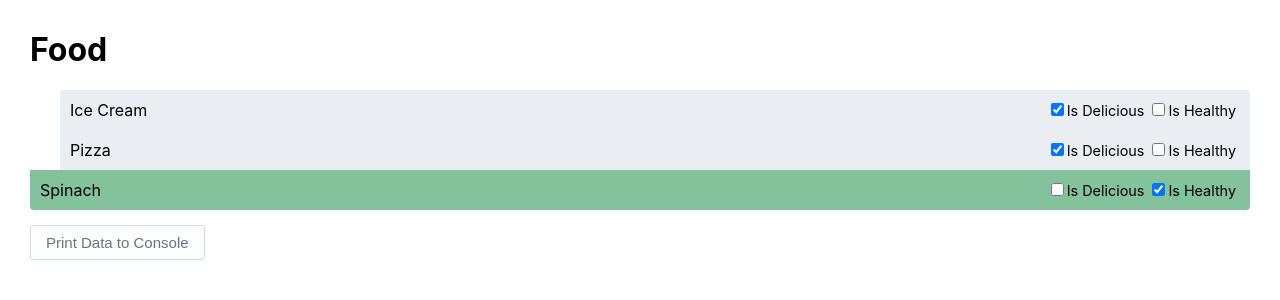
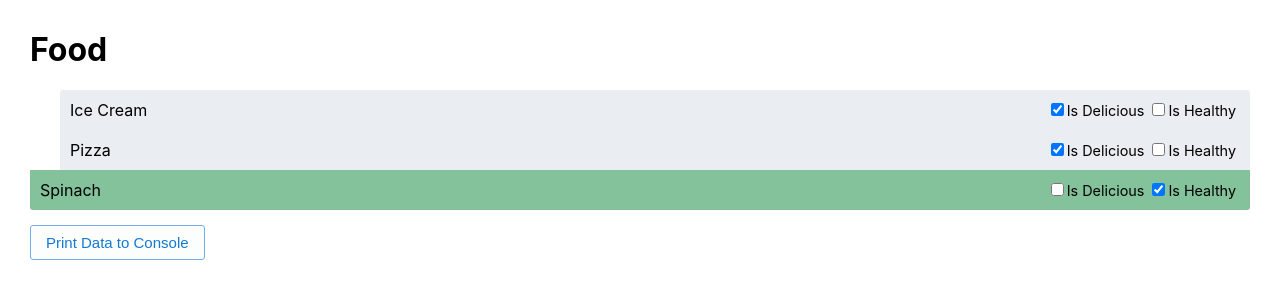
Before and after one commit to sprazzeus/modulz-challenge, a React (Create React App) app: page / in a window 1280 px wide. Shown: the top 300 px of the page. Built offline with nearby package versions, Linux system fonts and the light colour scheme.

Commit message:
Change button to blue, update list border radius values

```diff
--- a/src/FoodList.js
+++ b/src/FoodList.js
@@ -99,7 +99,7 @@ const Row = ({ item }) => {
 const StyledFoodList = styled.div`
   display: flex;
   flex-direction: column;
-  border-radius: 8px;
+  border-radius: 0.1875rem;
 `;
 
 // styles from Radix
@@ -133,8 +133,8 @@ const StyledDataButton = styled.button`
   white-space: nowrap;
   -webkit-tap-highlight-color: rgba(0, 0, 0, 0);
   background-color: hsl(208, 32%, 99%);
-  border-color: hsl(208, 20%, 86%);
-  color: hsl(208, 12%, 46%);
+  border-color: hsl(208, 76%, 68%);
+  color: hsl(208, 82%, 45%);
   font-size: 15px;
   padding-left: 15px;
   padding-right: 15px;
@@ -143,7 +143,7 @@ const StyledDataButton = styled.button`
   min-width: 35px;
   line-height: 1;
   :hover {
-    background-color: #f5f7f9;
+    border-color: hsl(208, 98%, 50%);
   }
 `;
 
@@ -170,10 +170,10 @@ const StyledRow = styled.div`
     -webkit-touch-callout: none; /* Disable Android and iOS callouts*/
   }
   :first-child {
-    border-radius: 4px 4px 0 0;
+    border-radius: 0.1875rem 0.1875rem 0 0;
   }
   :last-of-type {
-    border-radius: 0 0 4px 4px;
+    border-radius: 0 0 0.1875rem 0.1875rem;
   }
 `;
 
```
